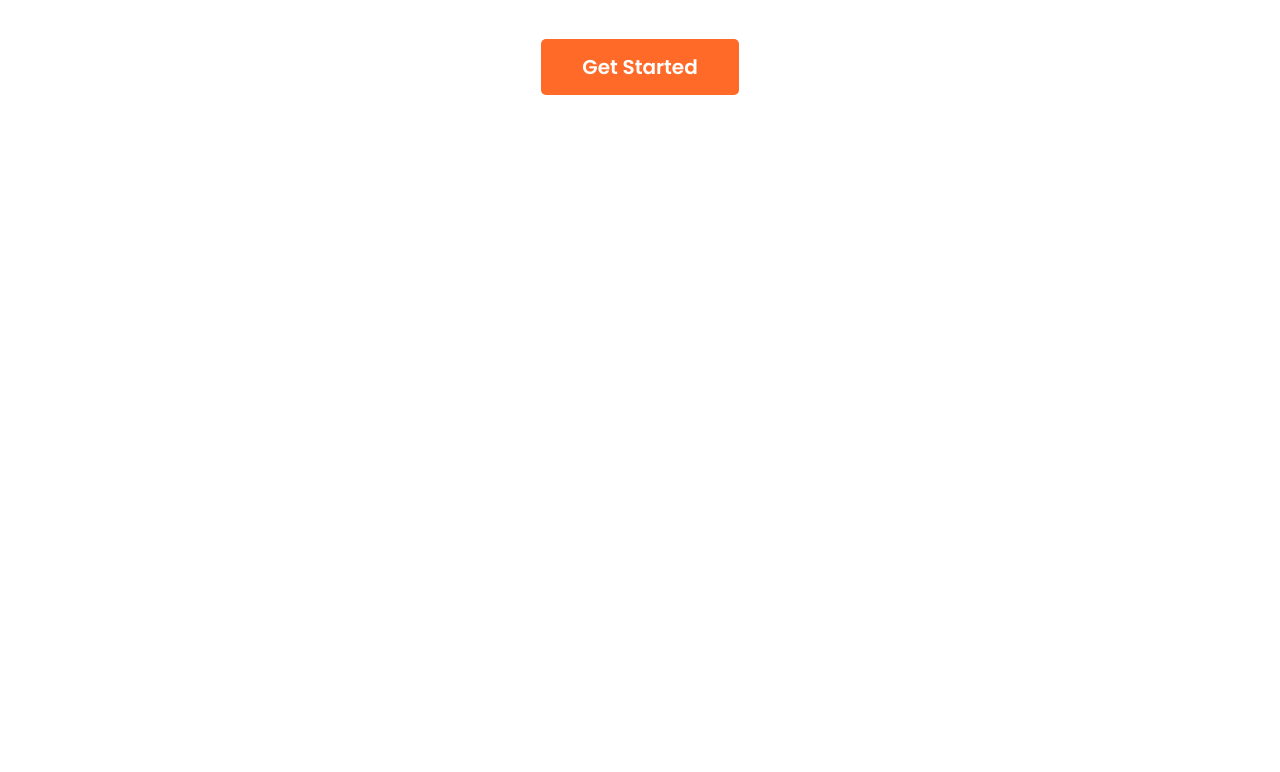
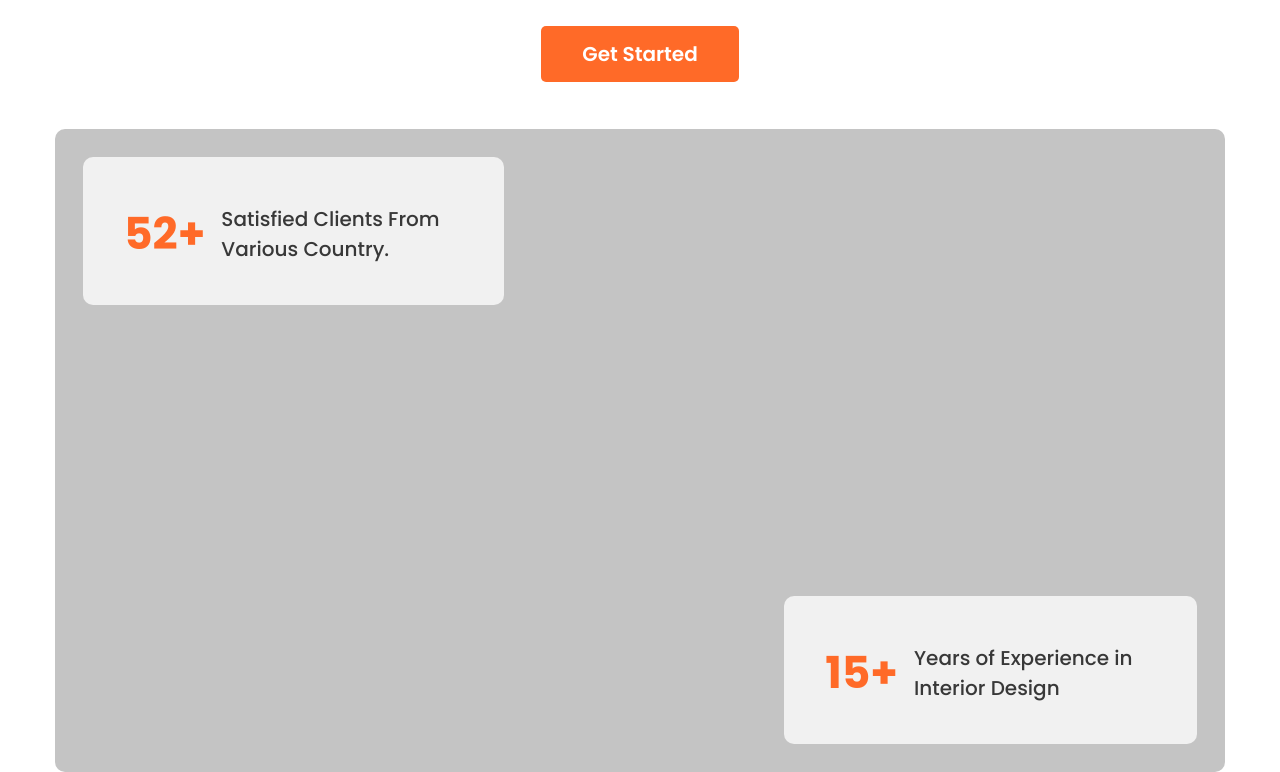
Before and after one commit to OhWellNevermind/FreebieGiftStoreWebsiteTemplate, a plain HTML site: page index.html in a window 1280 px wide. Shown: the part 501-1273 px from the top of the page. Before the commit the page ends 800 px from the top, so only its background shows below. Drawn offline with nearby package versions, Linux system fonts and the light colour scheme.

Commit message:
experience section added

```diff
--- a/index.html
+++ b/index.html
@@ -43,6 +43,7 @@
     </header>
     <!-- Main -->
     <main>
+      <section class="hero-section">
         <div class="container hero-container">
           <h1 class="hero-title">
             Refresh your Room and Make Awesome Interior Design With Us!
@@ -54,6 +55,24 @@
           </p>
           <button class="hero-button">Get Started</button>
         </div>
+      </section>
+      <section class="experience">
+        <div class="container clients-container">
+          <div class="desc-wrapper desc-wrapper-clients">
+            <p class="desc-count desc-client-count">52+</p>
+            <p class="desc-text desc-client-text">
+              Satisfied Clients From Various Country.
+            </p>
+          </div>
+
+          <div class="desc-wrapper desc-wrapper-years">
+            <p class="desc-count desc-years-count">15+</p>
+            <p class="desc-text desc-years-text">
+              Years of Experience in Interior Design
+            </p>
+          </div>
+        </div>
+      </section>
     </main>
     <!-- Footer -->
     <footer></footer>
--- a/styles/styles.css
+++ b/styles/styles.css
@@ -13,6 +13,8 @@ a {
 
 ul {
   list-style: none;
+  margin: 0;
+  padding: 0;
 }
 
 a {
@@ -117,6 +119,7 @@ button {
   justify-content: center;
   align-items: center;
   padding-top: 48px;
+  margin-bottom: 47px;
 }
 
 .hero-title {
@@ -154,3 +157,48 @@ button {
 .hero-button:focus {
   background-color: #d84e13;
 }
+
+/* Clients and years */
+
+.clients-container {
+  display: flex;
+  justify-content: space-between;
+  background-color: #c4c4c4;
+  border-radius: 10px;
+  height: 643px;
+  padding: 28px;
+}
+
+.desc-wrapper {
+  display: flex;
+  align-items: center;
+  background-color: rgba(255, 255, 255, 0.76);
+  border-radius: 10px;
+  padding: 44px 64px;
+  padding-bottom: 38px;
+  padding-left: 41px;
+}
+
+.desc-wrapper-clients {
+  align-self: flex-start;
+}
+
+.desc-wrapper-years {
+  align-self: flex-end;
+}
+
+.desc-count {
+  margin-right: 16px;
+  font-weight: 700;
+  font-size: 44px;
+  line-height: 1.5;
+  color: #ff6a28;
+}
+
+.desc-text {
+  max-width: 219px;
+  font-weight: 500;
+  font-size: 20px;
+  line-height: 1.5;
+  color: rgba(18, 18, 18, 0.83);
+}
```
Also changed, not shown: images/clients-backgroud-img.png (added). Lines whose indentation alone changed are shown as unchanged.
